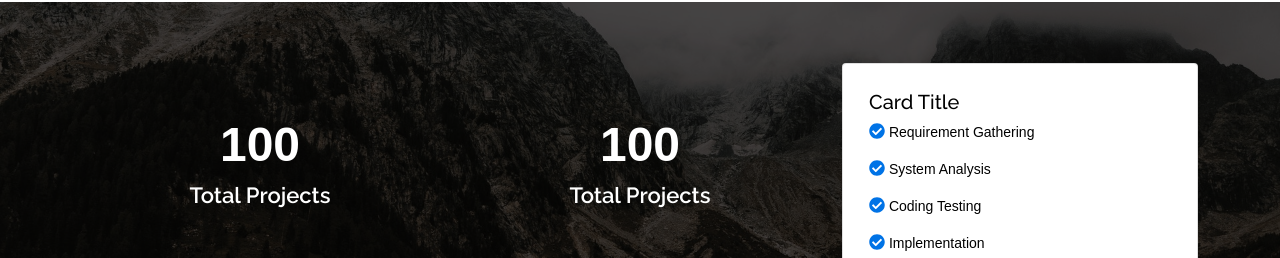
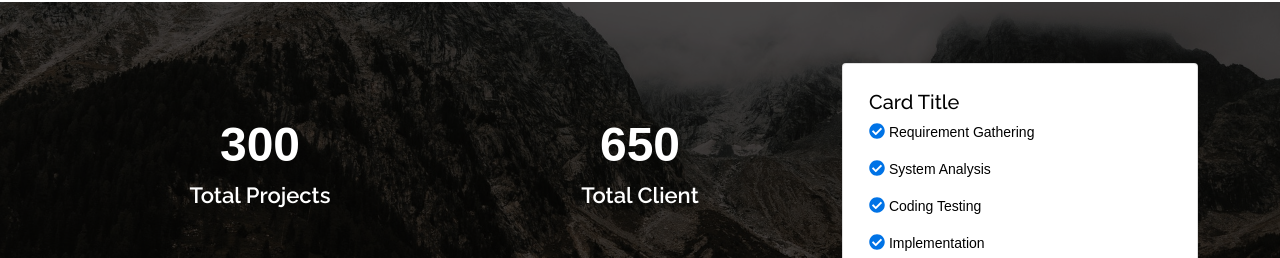
Before and after one commit to zumonhossain/react-portfolio, a React (Create React App) app: page / in a window 1280 px wide. Shown: the part 1572-1830 px from the top of the page. Built offline with nearby package versions, Linux system fonts and the light colour scheme.

Commit message:
Count Animation

```diff
--- a/package.json
+++ b/package.json
@@ -12,8 +12,10 @@
     "bootstrap": "^5.1.3",
     "react": "^17.0.2",
     "react-bootstrap": "^2.1.1",
+    "react-countup": "^6.1.1",
     "react-dom": "^17.0.2",
     "react-scripts": "5.0.0",
+    "react-visibility-sensor": "^5.1.1",
     "recharts": "^2.1.8",
     "web-vitals": "^2.1.4"
   },
--- a/src/components/Summary/Summary.js
+++ b/src/components/Summary/Summary.js
@@ -2,6 +2,8 @@ import React, { Component, Fragment } from 'react';
 import {Container, Row, Col, Card} from "react-bootstrap";
 import { FontAwesomeIcon } from '@fortawesome/react-fontawesome';
 import {faCheckCircle} from "@fortawesome/free-solid-svg-icons";
+import CountUp from 'react-countup';
+import VisibilitySensor from "react-visibility-sensor";
 
 class Summary extends Component {
     render() {
@@ -14,12 +16,28 @@ class Summary extends Component {
                                         <Col lg={8} md={6} sm={12} className="countSection">
                                             <Row>
                                                 <Col>
-                                                    <h1 className="countNumber">100</h1>
+                                                    <h1 className="countNumber">
+                                                        <CountUp start={0} end={300}>
+                                                            {({ countUpRef, start }) => (
+                                                                <VisibilitySensor onChange={start} delayedCall>
+                                                                    <span ref={countUpRef}/>
+                                                                </VisibilitySensor>
+                                                            )}
+                                                        </CountUp>
+                                                    </h1>
                                                     <h4 className="countTitle">Total Projects</h4>
                                                 </Col>
                                                 <Col>
-                                                    <h1 className="countNumber">100</h1>
-                                                    <h4 className="countTitle">Total Projects</h4>
+                                                    <h1 className="countNumber">
+                                                        <CountUp start={0} end={650}>
+                                                            {({ countUpRef, start }) => (
+                                                                <VisibilitySensor onChange={start} delayedCall>
+                                                                    <span ref={countUpRef}/>
+                                                                </VisibilitySensor>
+                                                            )}
+                                                        </CountUp>
+                                                    </h1>
+                                                    <h4 className="countTitle">Total Client</h4>
                                                 </Col>
                                             </Row>
                                         </Col>
```
Also changed, not shown: 1 other file (tests, documents, lock files or other folders).
